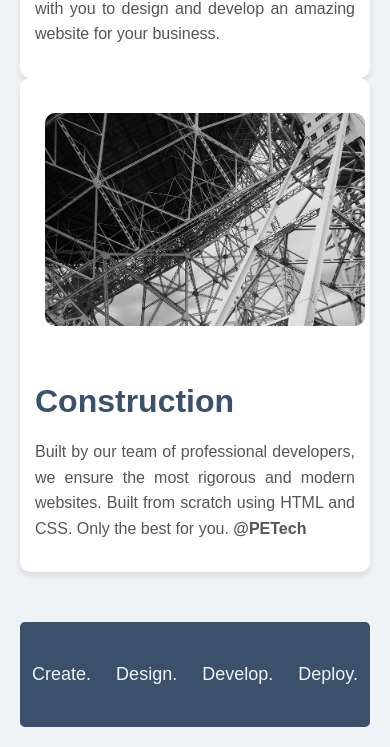
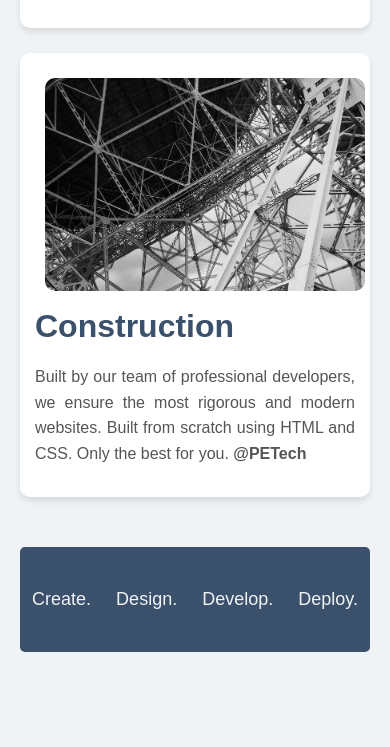
Before and after one commit to Princeesquare/Portfolio, a plain HTML site: page pages/agency.html in a window 390 px wide. Shown: the part 1004-1751 px from the top of the page. After the commit the page ends 1676 px from the top, so only its background shows below. Drawn offline with Linux system fonts and the light colour scheme; a web font is replaced by a local one.

Commit message:
css update on agency

```diff
--- a/assets/styles/agency.css
+++ b/assets/styles/agency.css
@@ -102,7 +102,6 @@ margin-top: -15px;
 text-align: justify;
 }
 
-
 footer{
     text-align: center;
     margin-top: 50px;
@@ -116,6 +115,7 @@ footer{
     font-weight: 100;
     word-spacing: 20px;
 }
+
 
 @media (max-width: 768px){
 
@@ -132,7 +132,7 @@ footer{
     .navbar a{
         display: block;
         margin: 10px 0;
-      }
+    }
 
     span{
         color:royalblue;
@@ -143,18 +143,17 @@ footer{
         display: block;
     }
 
-
-
-
-
     .card-img{
         width: 100%;
         height: 15%;
-        margin-bottom: 50px;
+        margin: 10px;
         display: inline;
         object-fit: cover;
     }
 
+    .beauty, .construction {
+        margin-bottom: 25px;
+    }
 
     footer {
         font-size: large;
--- a/assets/styles/claude.css
+++ b/assets/styles/claude.css
@@ -108,52 +108,7 @@
     border-radius: 5px;
   }
 
-  @media (max-width: 768px){
-
-    body{
-        font-weight: 200;
-    }
-
-    .container{
-        grid-template-columns: 1fr;
-        display: block;
-        margin-bottom: 30px;
-    }
-
-    .navbar a {
-        display: block;
-        margin: 10px 0;
-      }
-
-    span{
-        color:royalblue;
-    }
-
-    .info h1{
-        font-size: 2.5rem;
-        display: block;
-    }
-
-
-
-
-
-    .card-img{
-        width: 100%;
-        height: 15%;
-        margin-bottom: 50px;
-        display: inline;
-        object-fit: cover;
-    }
-
-
-    footer {
-        font-size: large;
-        font-weight: bold;
-    }
-}
-
-  /* @media (max-width: 768px) {
+  @media (max-width: 768px) {
     .body-container {
       grid-template-columns: 1fr;
     }
@@ -166,4 +121,4 @@
       display: block;
       margin: 10px 0;
     }
-  } */
+  }
```
